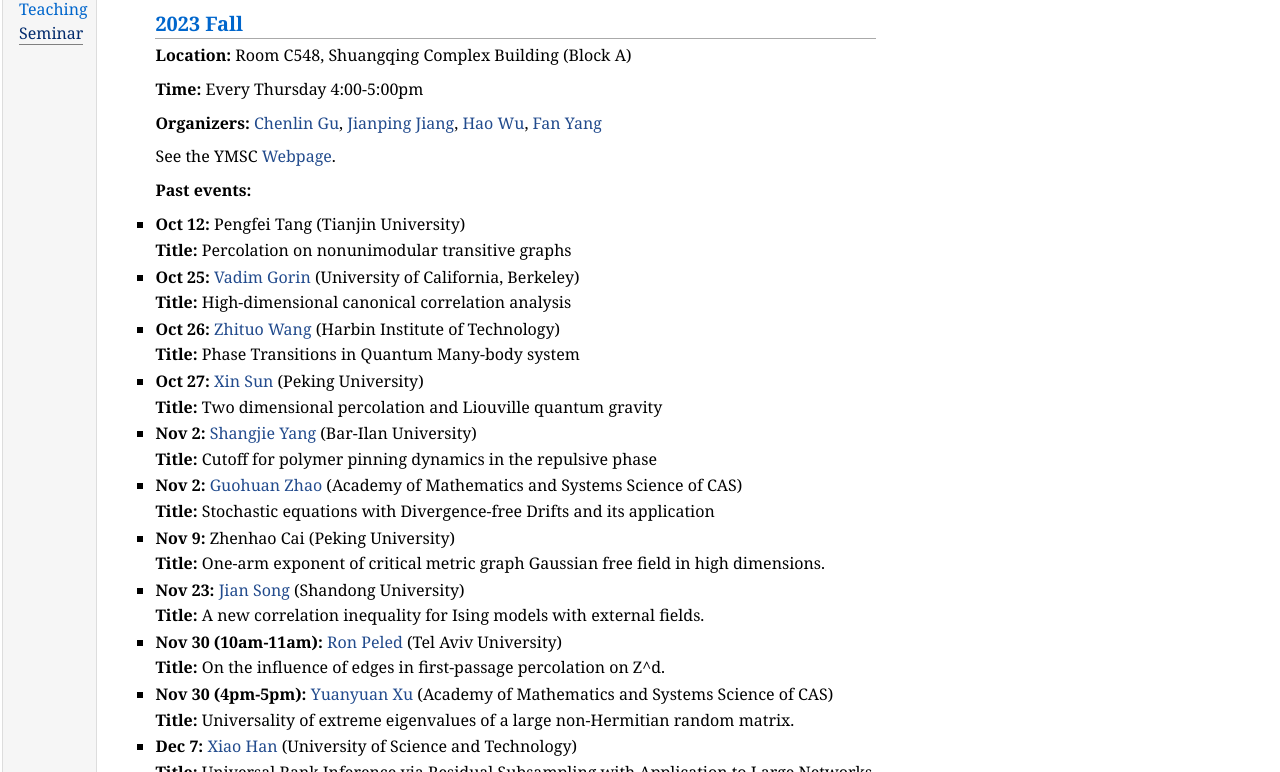
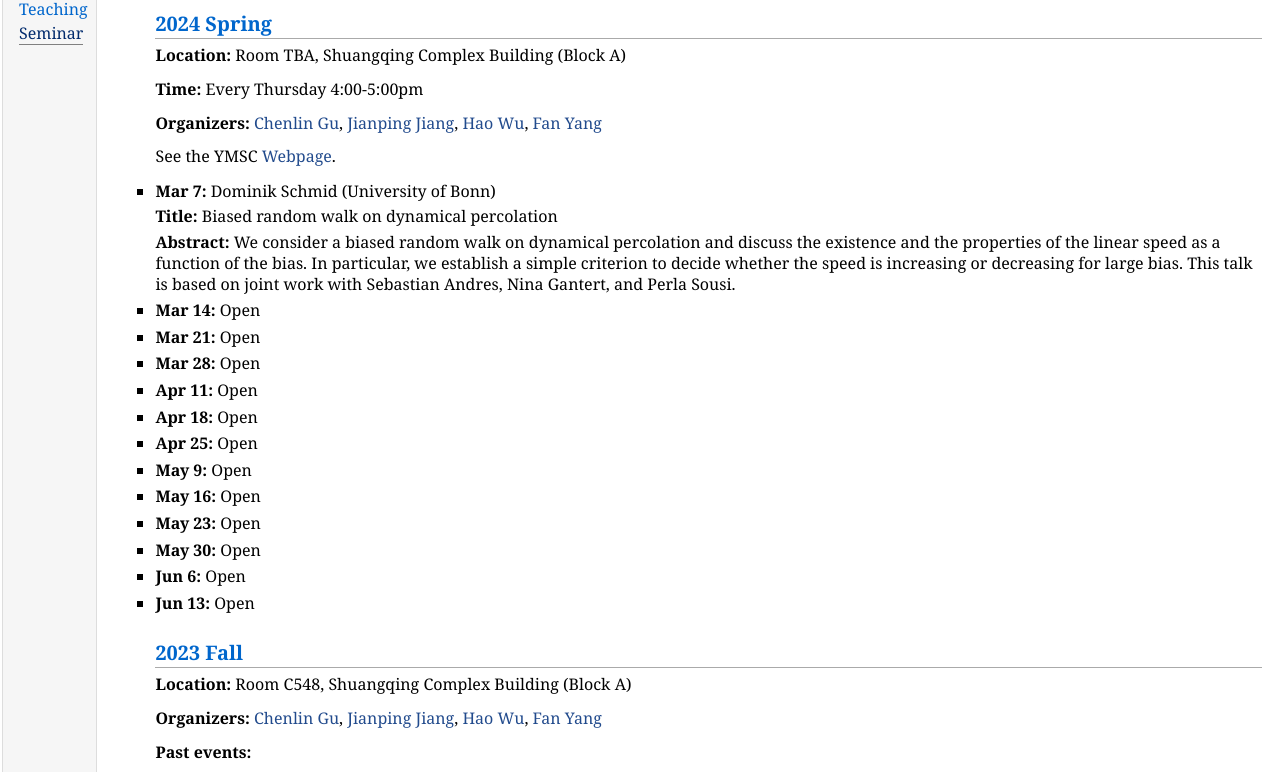
Before and after one commit to yangf75/yangf75.github.io, a plain HTML site: page seminar.html in a window 1280 px wide. Shown: the part 62-834 px from the top of the page. Drawn offline with Linux system fonts and the light colour scheme.

Commit message:
Add files via upload

```diff
--- a/seminar.html
+++ b/seminar.html
@@ -22,11 +22,47 @@
 </div>
 <ul>
 
-<h2>2023 Fall</h2>
-<p><b>Location:</b> Room C548, Shuangqing Complex Building (Block A) </p>
+<h2>2024 Spring</h2>
+<p><b>Location:</b> Room TBA, Shuangqing Complex Building (Block A) </p>
 <p><b>Time:</b> Every Thursday 4:00-5:00pm </p>
 <p><b>Organizers:</b> <a href="https://chenlin-gu.github.io/">Chenlin Gu</a>, <a href="https://ymsc.tsinghua.edu.cn/info/1033/2583.htm">Jianping Jiang</a>, <a href="https://math.tsinghua.edu.cn/info/1125/1671.htm">Hao Wu</a>, <a href="https://yangf75.github.io/">Fan Yang</a> </p>
 <p>See the YMSC <a href="https://ymsc.tsinghua.edu.cn/info/1053/3116.htm">Webpage</a>.</p>
+<li><p> <b>Mar 7:</b> Dominik Schmid (University of Bonn)</p>
+<p><b>Title:</b> Biased random walk on dynamical percolation</p>
+<p><b>Abstract:</b> We consider a biased random walk on dynamical percolation and discuss the existence and the properties of the linear speed as a function of the bias. In particular, we establish a simple criterion to decide whether the speed is  increasing or decreasing for large bias. This talk is based on joint work with Sebastian Andres, Nina Gantert, and Perla Sousi.</p>
+</li>
+<li><p> <b>Mar 14:</b> Open</p>
+</li>
+<li><p> <b>Mar 21:</b> Open</p>
+</li>
+<li><p> <b>Mar 28:</b> Open</p>
+</li>
+<li><p> <b>Apr 11:</b> Open</p>
+</li>
+<li><p> <b>Apr 18:</b> Open</p>
+</li>
+<li><p> <b>Apr 25:</b> Open</p>
+</li>
+<li><p> <b>May 9:</b> Open</p>
+</li>
+<li><p> <b>May 16:</b> Open</p>
+</li>
+<li><p> <b>May 23:</b> Open</p>
+</li>
+<li><p> <b>May 30:</b> Open</p>
+</li>
+<li><p> <b>Jun 6:</b> Open</p>
+</li>
+<li><p> <b>Jun 13:</b> Open</p>
+</li>
+<p> </p>
+
+<p> </p>
+
+
+<h2>2023 Fall</h2>
+<p><b>Location:</b> Room C548, Shuangqing Complex Building (Block A) </p>
+<p><b>Organizers:</b> <a href="https://chenlin-gu.github.io/">Chenlin Gu</a>, <a href="https://ymsc.tsinghua.edu.cn/info/1033/2583.htm">Jianping Jiang</a>, <a href="https://math.tsinghua.edu.cn/info/1125/1671.htm">Hao Wu</a>, <a href="https://yangf75.github.io/">Fan Yang</a> </p>
 <p> </p>
 
 <p> </p>
```
